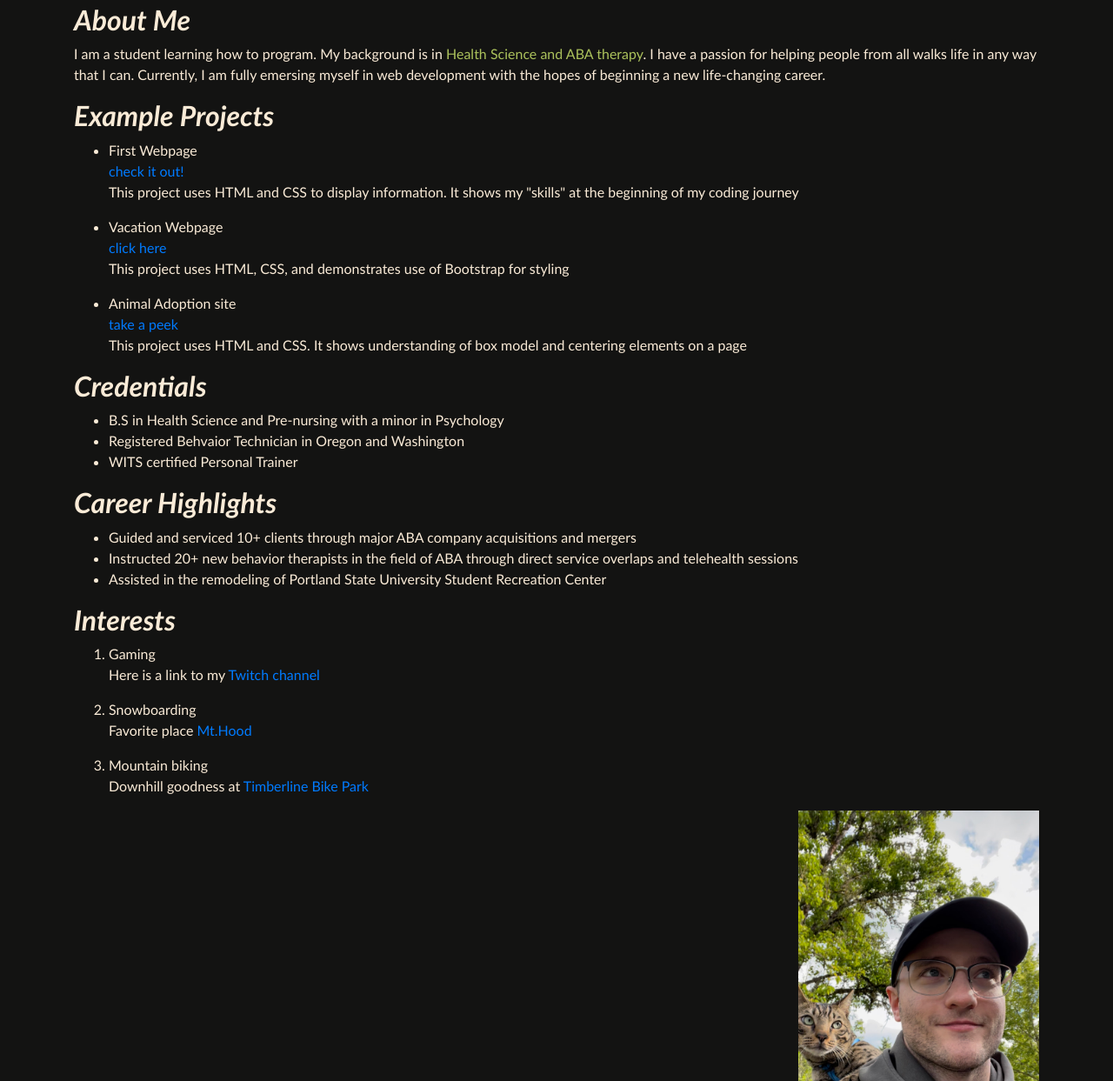
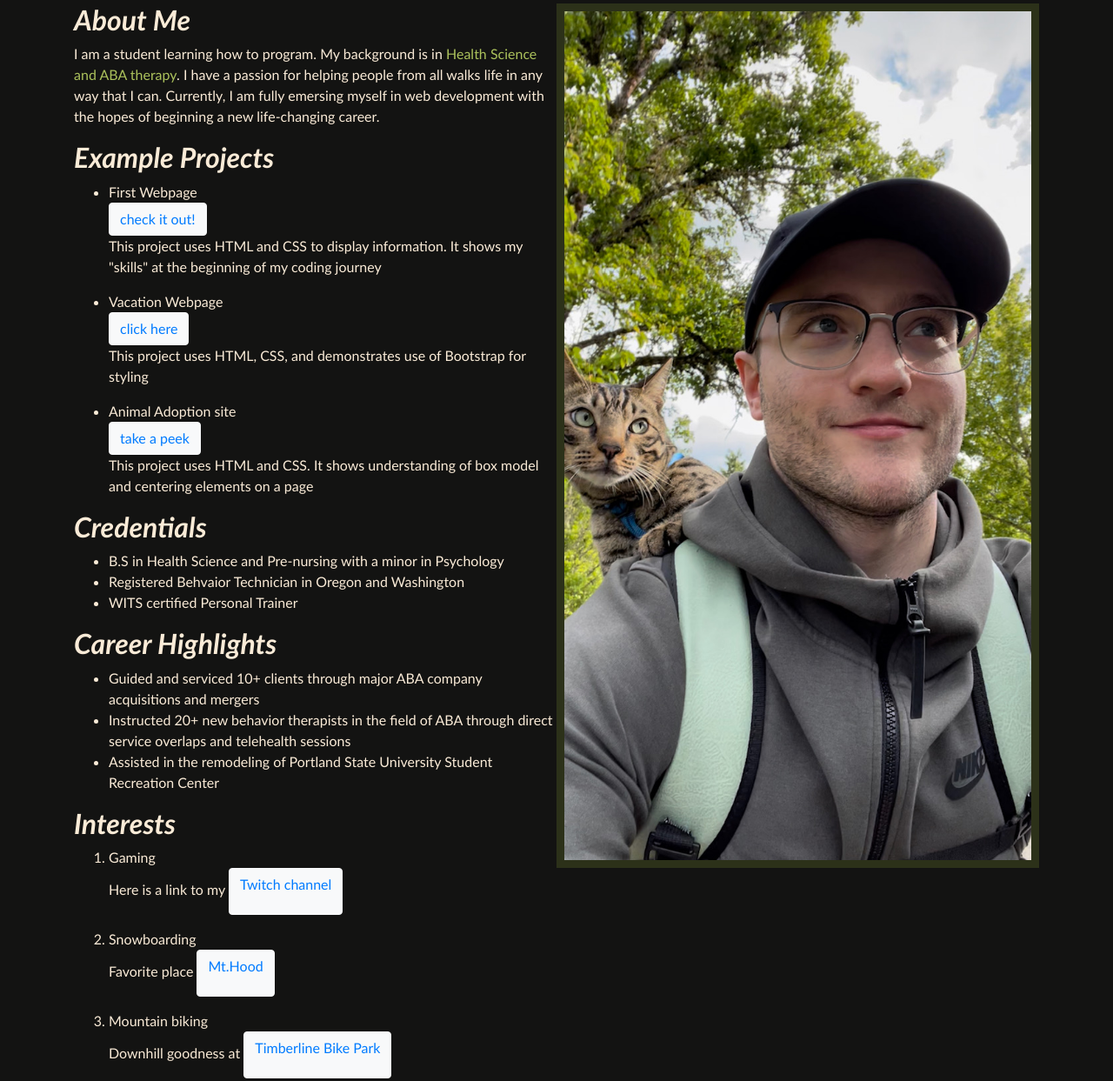
Before and after one commit to ChrisKLoveless/Portfolio, a plain HTML site: page index.html in a window 1280 px wide. Shown: the part 212-1455 px from the top of the page at 87% size. Drawn offline with Linux system fonts and the light colour scheme.

Commit message:
add light button styling to all links using bootstrap

```diff
--- a/css/styles.css
+++ b/css/styles.css
@@ -20,9 +20,10 @@ li {
 }
 
 img {
-  width: 25%;
-  height: 25%;
+  width: 50%;
+  height: 50%;
   float: right;
+  border: 0.25cm solid rgb(44, 49, 25);
 }
 
 .jumbotron {
--- a/index.html
+++ b/index.html
@@ -11,18 +11,31 @@
       <h1><strong>Chris Loveless</strong></h1>
     </div>
 
+    <img src="img/bike with drew.jpg" alt="A photo and Chris and his cat Drew">
+
     <h2><strong><em>About Me</em></strong></h2>
 
     <p>I am a student learning how to program. My background is in <span class="highlight">Health Science and ABA therapy</span>. I have a passion for helping people from all walks life in any way that I can. Currently, I am fully emersing myself in web development with the hopes of beginning a new life-changing career.</p>
 
     <h2><strong><em>Example Projects</em></strong></h2>
       <ul>
-        <li>First Webpage</li> <a href="https://chriskloveless.github.io/first-webpage/">check it out!</a>
-          <p>This project uses HTML and CSS to display information. It shows my "skills" at the beginning of my coding journey</p>
-        <li>Vacation Webpage</li> <a href="https://chriskloveless.github.io/vacation/">click here</a>
-          <p>This project uses HTML, CSS, and demonstrates use of Bootstrap for styling</p>
-        <li>Animal Adoption site</li> <a href="https://github.com/ChrisKLoveless/animal-shelter">take a peek</a>
-          <p>This project uses HTML and CSS. It shows understanding of box model and centering elements on a page</p>
+        <li>First Webpage</li>
+          <button type="button" class="btn btn-light">
+            <a href="https://chriskloveless.github.io/first-webpage/">check it out!</a></button>
+
+             <p>This project uses HTML and CSS to display information. It shows my "skills" at the beginning of my coding journey</p>
+
+        <li>Vacation Webpage</li>
+          <button type="button" class="btn btn-light">
+            <a href="https://chriskloveless.github.io/vacation/">click here</a></button>
+
+              <p>This project uses HTML, CSS, and demonstrates use of Bootstrap for styling</p>
+
+        <li>Animal Adoption site</li>
+          <button type="button" class="btn btn-light">
+            <a href="https://github.com/ChrisKLoveless/animal-shelter">take a peek</a></button>
+
+              <p>This project uses HTML and CSS. It shows understanding of box model and centering elements on a page</p>
       </ul>
 
     <h2><strong><em>Credentials</em></strong></h2>
@@ -41,12 +54,17 @@
 
     <h2><strong><em>Interests</em></strong></h2>
       <ol>
-        <li>Gaming</li> <p>Here is a link to my <a href="https://www.twitch.tv/loveless_og"> Twitch channel</a></p>
-        <li>Snowboarding</li> <p>Favorite place<a href="https://www.mthood.com/"> Mt.Hood</a></p>
-        <li>Mountain biking</li> <p>Downhill goodness at <a href="https://www.timberlinelodge.com/mountain/bike-park?gclid=CjwKCAjwkaSaBhA4EiwALBgQaG8A5rjWY5eXxEqzEUAHX_SN3c2Xx0vr5np-0C4RJxlnmAszY1x3_hoCH0AQAvD_BwE"> Timberline Bike Park</a></p>
+        <li>Gaming</li>
+          <p>Here is a link to my <button type="button" class="btn btn-light"><a href="https://www.twitch.tv/loveless_og"> Twitch channel</a></p></button>
+
+        <li>Snowboarding</li>
+          <p>Favorite place <button type="button" class="btn btn-light"><a href="https://www.mthood.com/"> Mt.Hood</a></p></button>
+
+        <li>Mountain biking</li>
+          <p>Downhill goodness at <button type="button" class="btn btn-light"><a href="https://www.timberlinelodge.com/mountain/bike-park?gclid=CjwKCAjwkaSaBhA4EiwALBgQaG8A5rjWY5eXxEqzEUAHX_SN3c2Xx0vr5np-0C4RJxlnmAszY1x3_hoCH0AQAvD_BwE"> Timberline Bike Park</a></p></button>
       </ol>
 
-    <img src="img/bike with drew.jpg" alt="A photo and Chris and his cat Drew">
+
   </div>
 </body>
 </html>
```
